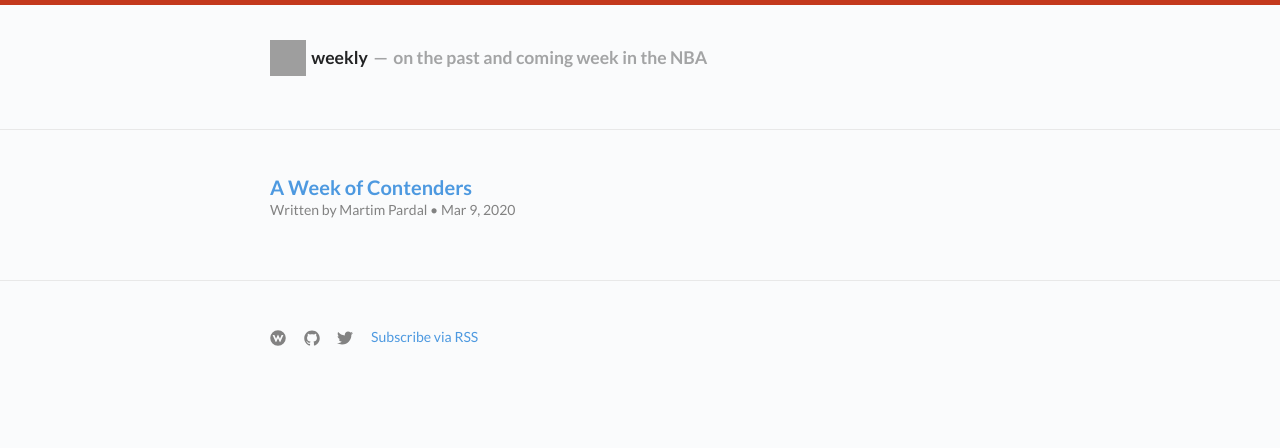
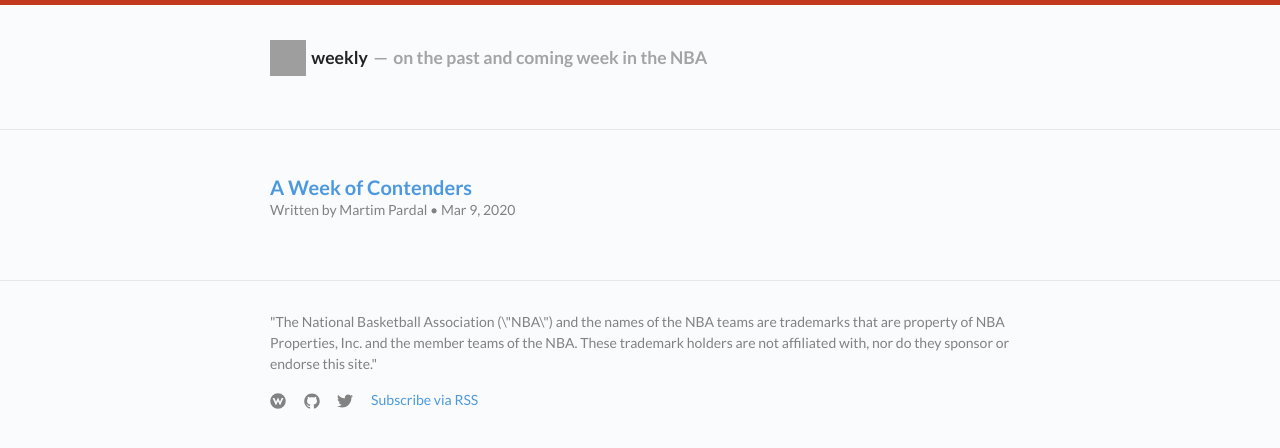
Before and after one commit to MEmpire25/wh-weekly, a Jekyll site: the page built from index.html, in a window 1280 px wide. Shown: the top 448 px of the page. Built offline with Jekyll 4.4.1, drawn with Linux system fonts in a browser that asks for light colours; grey boxes are pictures that could not be loaded.

Commit message:
Update _config.yml

```diff
--- a/_config.yml
+++ b/_config.yml
@@ -1,20 +1,21 @@
-# Welcome to Jekyll!
-#
-# This config file is meant for settings that affect your whole blog, values
-# which you are expected to set up once and rarely need to edit after that.
-# For technical reasons, this file is *NOT* reloaded automatically when you use
-# 'jekyll serve'. If you change this file, please restart the server process.
-
 # Site settings
 title: Wikihoops Weekly
 slogan: on the past and coming week in the NBA
 
 baseurl: ""
 url: "https://weekly.wikihoops.com"
+timezone: America/New_York
+
 twitter_username: wikihoops
 github_username:  wikihoops
+email: "weekly@wikihoops.com"
 
-timezone: America/New_York
+description: >
+  "We recap the past week in the NBA and preview what’s next. As always without spoilers."
+disclaimer: >
+  "The National Basketball Association (\"NBA\") and the names of the NBA teams are trademarks
+  that are property of NBA Properties, Inc. and the member teams of the NBA.
+  These trademark holders are not affiliated with, nor do they sponsor or endorse this site."
 
 defaults:
   - scope:
```
